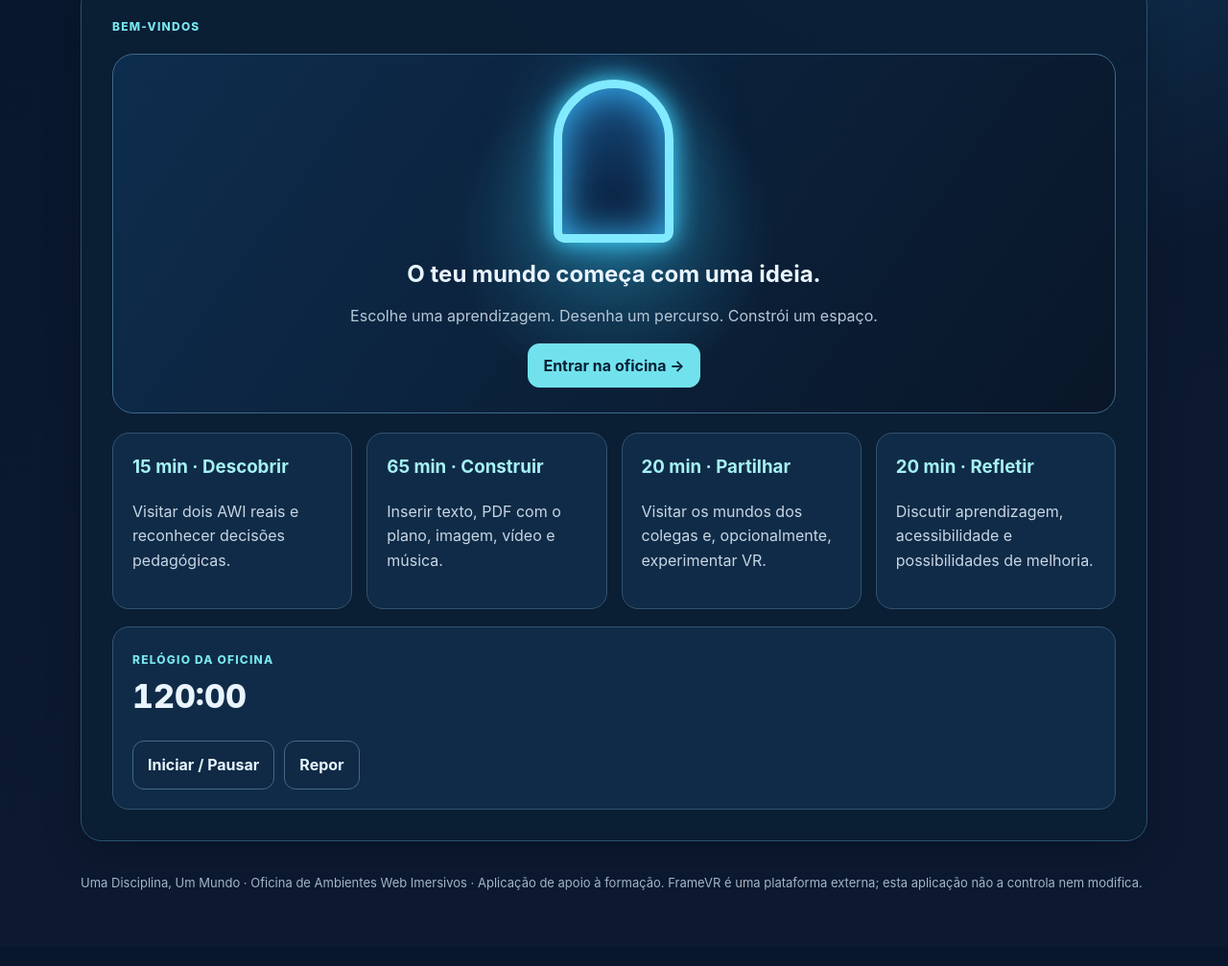
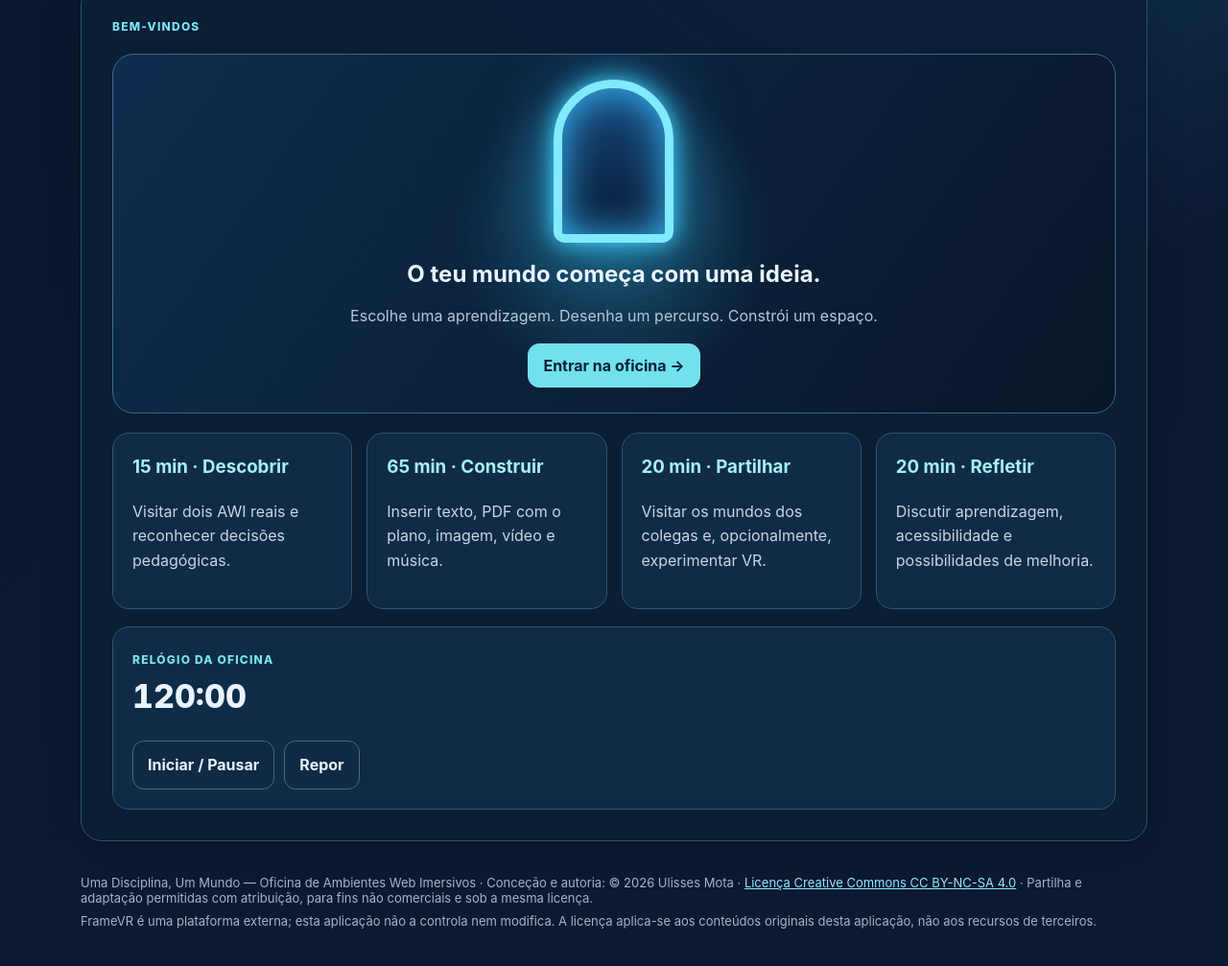
Before and after one commit to motuli/uma-disciplina-um-mundo, a plain HTML site: page index.html in a window 1280 px wide. Shown: the part 401-1408 px from the top of the page at 96% size. Drawn offline with Linux system fonts and the light colour scheme.

Commit message:
Adicionar autoria Ulisses Mota e licença CC BY-NC-SA 4.0 ao rodapé

```diff
--- a/index.html
+++ b/index.html
@@ -12,7 +12,7 @@
 <section id="galeria" class="panel hidden"><span class="tag">Momento 3 · 20 minutos</span><h2 class="sectiontitle">Galeria dos Mundos</h2><p class="muted">Regista o endereço do AWI que criaste e visita os dos colegas. Esta galeria é <strong>local ao navegador</strong>: para partilhar com todos, utiliza um documento colaborativo ou exporta os links.</p><form id="worldForm"><label>Nome do mundo<input id="worldName" class="input" required placeholder="Ex.: O Laboratório das Palavras"></label><label>Disciplina / tema<input id="worldSubject" class="input" required placeholder="Ex.: Português · Poesia"></label><label>Endereço FrameVR<input id="worldUrl" class="input" type="url" required placeholder="https://framevr.io/..."></label><button class="btn primary" type="submit">Adicionar mundo</button></form><div class="actions"><button class="btn" id="exportWorlds">Exportar lista de links</button></div><div id="worlds" class="grid" style="margin-top:18px"></div><div class="notice">Em pares: visita um AWI e identifica uma decisão pedagógica eficaz e uma possibilidade de melhoria.</div><button class="btn primary" data-go="imersao">Espreitar com os óculos →</button></section>
 <section id="imersao" class="panel hidden"><span class="tag">Experiência facultativa · Depois da construção</span><h2 class="sectiontitle">A Porta da Imersão</h2><div class="hero"><div><div class="portal" aria-hidden="true"></div><h2>O mesmo mundo. Outra perspetiva.</h2><p class="muted">A construção do AWI vem primeiro. Se houver tempo, experimenta-o com PICO ou Meta Quest 2.</p></div></div><ol><li>Termina e testa o teu AWI no computador.</li><li>No navegador dos óculos, abre o endereço do teu AWI.</li><li>Se surgir uma opção de entrada em VR compatível, experimenta-a.</li><li>Explora durante alguns minutos com acompanhamento e espaço físico desimpedido.</li><li>Compara a experiência no ecrã e nos óculos.</li></ol><div class="notice"><strong>Importante:</strong> a compatibilidade depende do modelo, do navegador e das funcionalidades atuais do FrameVR. AR/MR não está garantida por esta aplicação. Ninguém precisa de usar os óculos para concluir a oficina.</div><button class="btn primary" data-go="refletir">Refletir sobre a experiência →</button></section>
 <section id="refletir" class="panel hidden"><span class="tag">Momento 4 · 20 minutos</span><h2 class="sectiontitle">O que torna um AWI pedagogicamente significativo?</h2><p class="muted">Autoavaliação breve inspirada em dimensões de qualidade de experiências imersivas. Não substitui a rubrica QUIVRR integral.</p><div id="rubric"></div><p id="score" class="counter"></p><label>Uma possibilidade pedagógica que descobri<textarea class="input" id="insight" rows="3" placeholder="A minha reflexão..."></textarea></label><label>Uma melhoria que quero fazer no meu AWI<textarea class="input" id="next" rows="3" placeholder="O próximo passo..."></textarea></label><div class="actions"><button class="btn primary" id="exportReflection">Guardar reflexão em TXT</button><button class="btn" data-go="inicio">Voltar ao átrio</button></div></section>
-</main><footer>Uma Disciplina, Um Mundo · Oficina de Ambientes Web Imersivos · Aplicação de apoio à formação. FrameVR é uma plataforma externa; esta aplicação não a controla nem modifica.</footer></div>
+</main><footer>Uma Disciplina, Um Mundo — Oficina de Ambientes Web Imersivos · Conceção e autoria: © 2026 Ulisses Mota · <a href="https://creativecommons.org/licenses/by-nc-sa/4.0/deed.pt" target="_blank" rel="noopener license">Licença Creative Commons CC BY-NC-SA 4.0</a> · Partilha e adaptação permitidas com atribuição, para fins não comerciais e sob a mesma licença. <span style="display:block;margin-top:8px">FrameVR é uma plataforma externa; esta aplicação não a controla nem modifica. A licença aplica-se aos conteúdos originais desta aplicação, não aos recursos de terceiros.</span></footer></div>
 <script>
 const $=s=>document.querySelector(s), $$=s=>[...document.querySelectorAll(s)], key='oficina-awi-v1';
 const load=(k,d)=>{try{return JSON.parse(localStorage.getItem(key+k))??d}catch{return d}},save=(k,v)=>localStorage.setItem(key+k,JSON.stringify(v));
```
